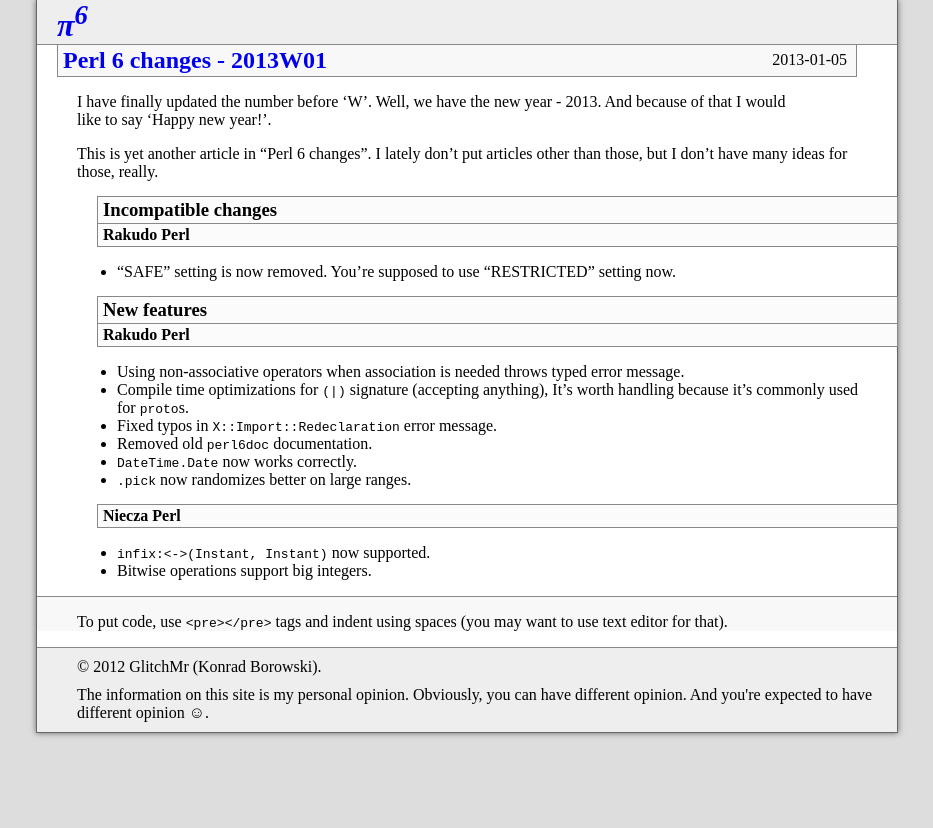
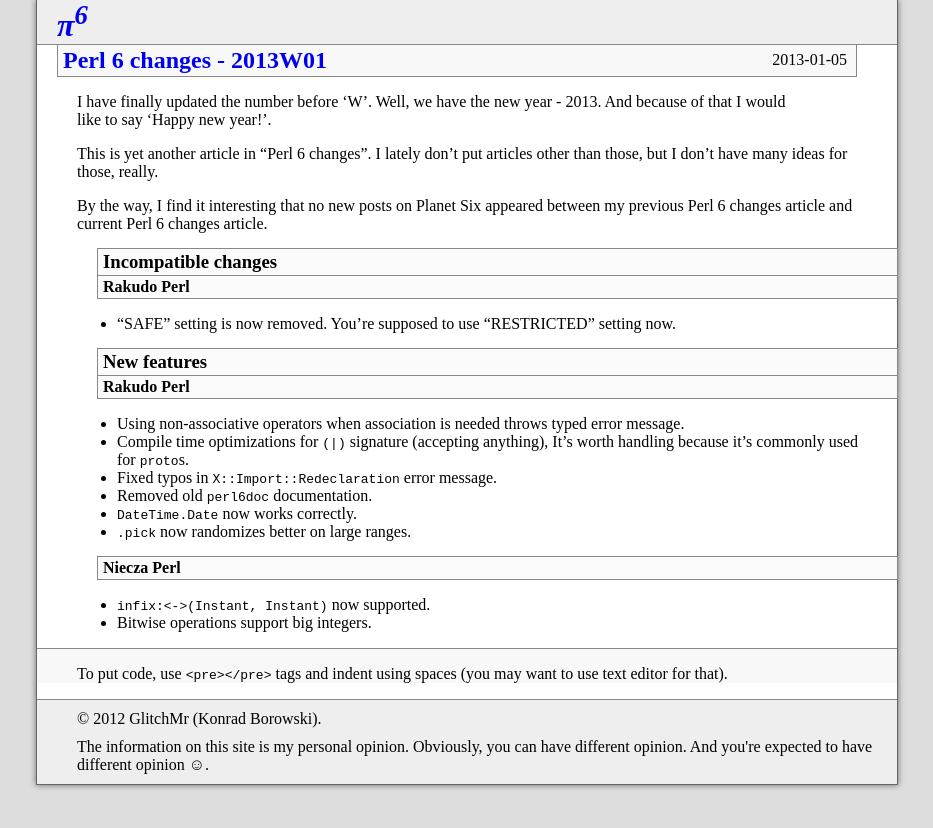
Before and after one commit to KamilaBorowska/old-xfix.github.io, a Jekyll site: the page built from _posts/2013-01-05-perl-6-changes-2013W01.md, in a window 1280 px wide. Shown: the top 828 px of the page, without its empty margins (173-1106 px from the left). Built offline with Jekyll 4.4.1, drawn with Linux system fonts in a browser that asks for light colours; comment, search, counter and statistics services are not loaded.

Commit message:
Planet Six

```diff
--- a/_posts/2013-01-05-perl-6-changes-2013W01.md
+++ b/_posts/2013-01-05-perl-6-changes-2013W01.md
@@ -8,6 +8,10 @@
 This is yet another article in "Perl 6 changes". I lately don't put
 articles other than those, but I don't have many ideas for those,
 really.
+
+By the way, I find it interesting that no new posts on Planet Six
+appeared between my previous Perl 6 changes article and current Perl 6
+changes article.
 
 ### Incompatible changes
 #### Rakudo Perl
```
